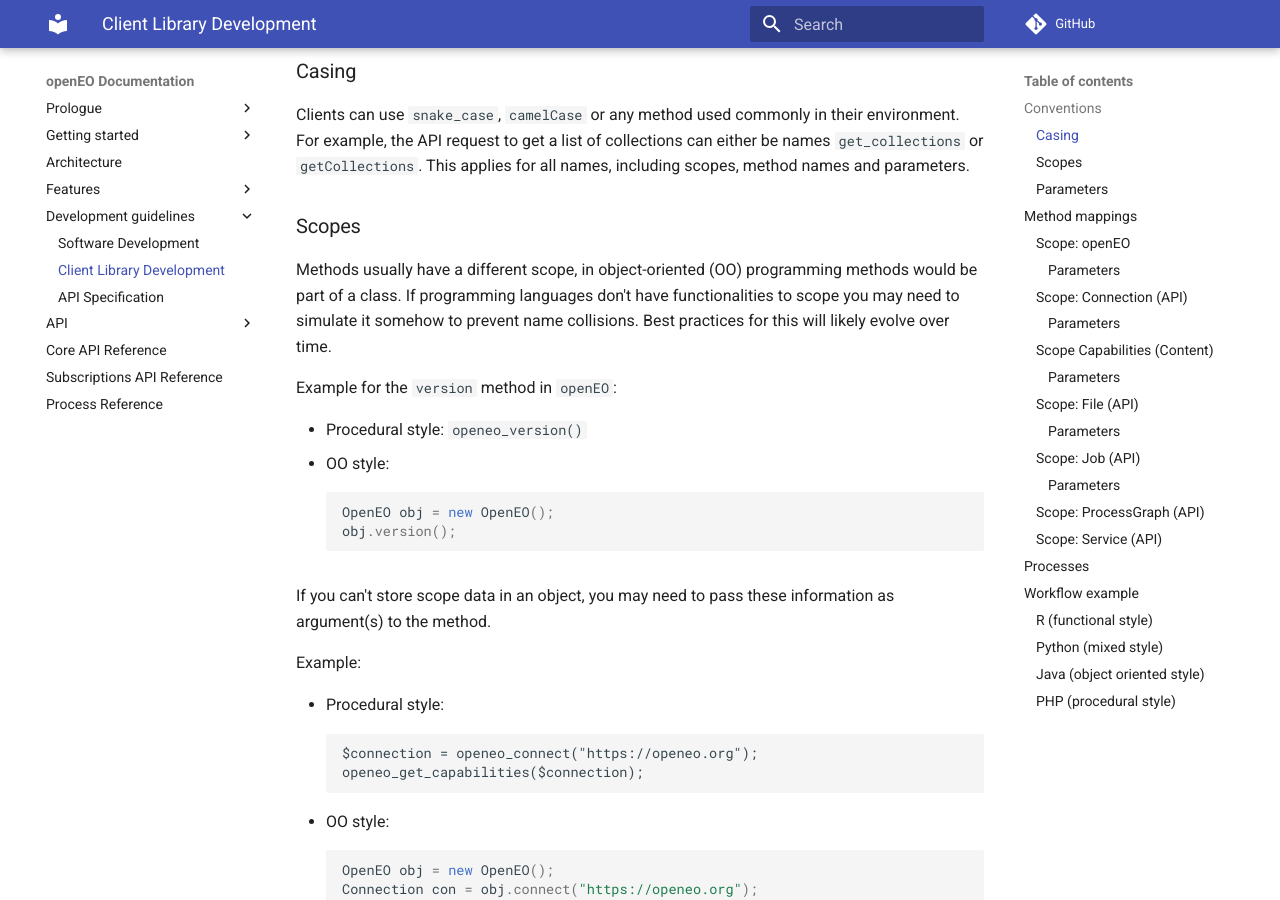
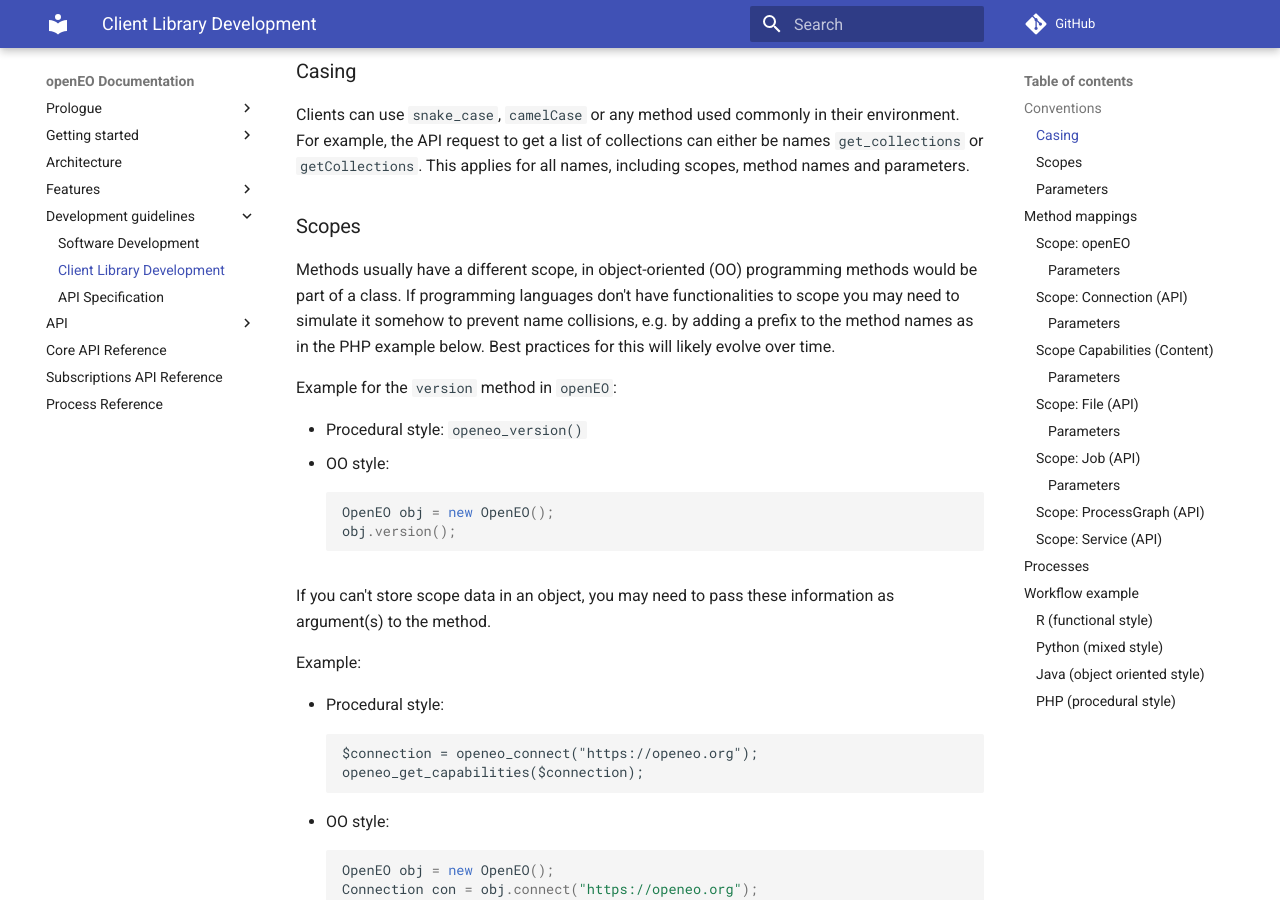
Before and after one commit to Open-EO/openeo-api, an MkDocs documentation site: the page built from docs/guidelines-clients.md, in a window 1280 px wide and 900 px high, scrolled down 408 px. Built offline with MkDocs 1.6.1 and Material for MkDocs 9.7.7, drawn with Linux system fonts in a browser that asks for light colours; comment, search, counter and statistics services are not loaded; some of the changed lines change nothing that is shown; some of the changed text lies outside the part shown.

Commit message:
Improvements to client dev guidelines as suggested by @GreatEmerald in #81.

```diff
--- a/docs/guidelines-clients.md
+++ b/docs/guidelines-clients.md
@@ -15,7 +15,7 @@
 
 ### Scopes
 
-Methods usually have a different scope, in object-oriented (OO) programming methods would be part of a class. If programming languages don't have functionalities to scope you may need to simulate it somehow to prevent name collisions. Best practices for this will likely evolve over time.
+Methods usually have a different scope, in object-oriented (OO) programming methods would be part of a class. If programming languages don't have functionalities to scope you may need to simulate it somehow to prevent name collisions, e.g. by adding a prefix to the method names as in the PHP example below. Best practices for this will likely evolve over time.
 
 Example for the `version` method in `openEO`:
 
@@ -203,13 +203,11 @@
 con %>% describeCollection("Sentinel-2A")
 con %>% listProcesses()
 
-pgb = con %>% pgb()
-processgraph = pgb$getCollection(name = "Sentinel-2A") %>%
-  pgb$filterBbox(east = 652000, west = 672000, north = 5161000, south = 5181000, srs = "EPSG:32632") %>%
-  pgb$filterDaterange(extent = c("2017-01-01T00:00:00Z", "2017-01-31T23:59:59Z")) %>%
-  pgb$NDVI(nir = "B4", red = "B8A") %>%
-  pgb$minTime()
-process_graph = con %>% toJSON(processgraph)
+processgraph = process("get_collection", name = "Sentinel-2A") %>%
+  process("filterBbox", east = 652000, west = 672000, north = 5161000, south = 5181000, srs = "EPSG:32632") %>%
+  process("filterDaterange", extent = c("2017-01-01T00:00:00Z", "2017-01-31T23:59:59Z")) %>%
+  process("NDVI", nir = "B4", red = "B8A") %>%
+  process("minTime")
 
 job = con %>% createJob(processgraph)
 job %>% startJob()
```
